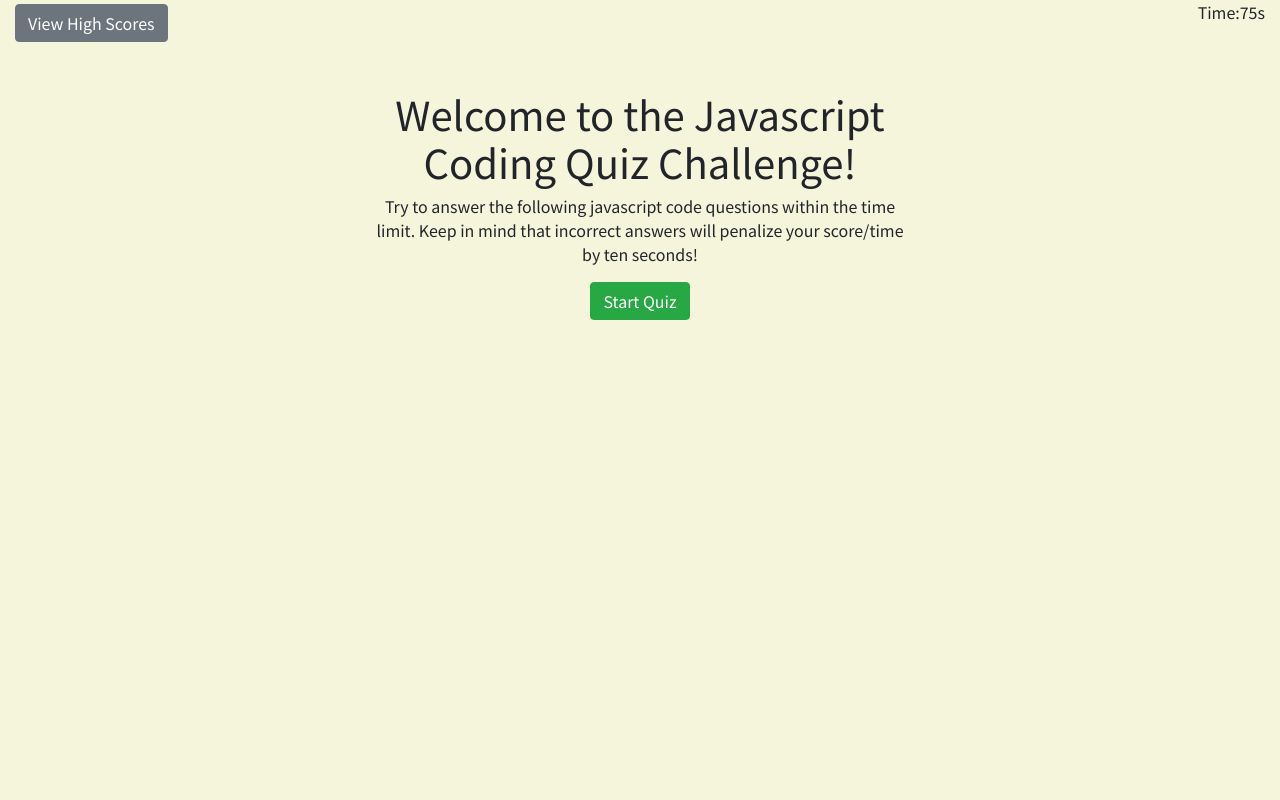
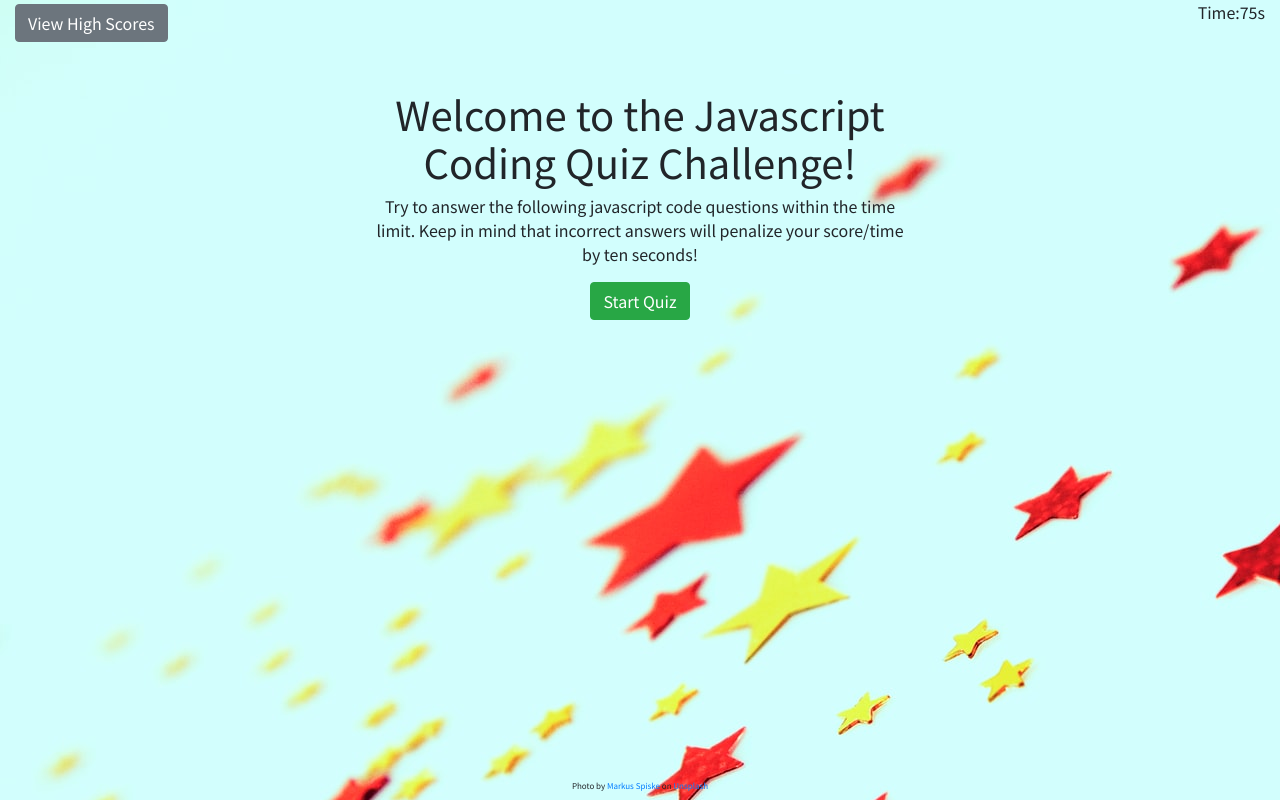
Before and after one commit to hilbug/04-code-quiz, a plain HTML site: page index.html in a window 1280 px wide. Drawn offline with nearby package versions, Linux system fonts and the light colour scheme.

Commit message:
bg img and footer

```diff
--- a/assets/style.css
+++ b/assets/style.css
@@ -6,7 +6,7 @@
 }
 
 body {
-    background-color: beige;
+    background-image: url(../assets/images/markus-spiske-da7AMukpg2k-unsplash-med.jpg);
 }
 
 /* hide sections until they are shown via the click events */
@@ -32,3 +32,9 @@ list-style-type: none;
     outline: none;
     background-color: #28a745;
 }
+
+/* Footer */
+.footer-margin {
+    height: 100px;
+    font-size: .5rem;
+}
--- a/index.html
+++ b/index.html
@@ -108,6 +108,18 @@
         </div>
     </main>
 
+    <!-- Footer -->
+    <!-- Photo credit -->
+    <div class="footer-margin">
+        <footer class="container-fluid fixed-bottom p-0">
+            <div class="row p-2 text-center">
+                <div class="col-12">
+                    <p class="mb-0"><span>Photo by <a href="https://unsplash.com/@markusspiske?utm_source=unsplash&amp;utm_medium=referral&amp;utm_content=creditCopyText">Markus Spiske</a> on <a href="https://unsplash.com/s/photos/outline?utm_source=unsplash&amp;utm_medium=referral&amp;utm_content=creditCopyText">Unsplash</a></span></p>
+                </div>
+            </div>
+        </footer>
+    </div>
+
     <!-- Javascript  -->
     <script src="./assets/script.js"></script>
     <script src="https://code.jquery.com/jquery-3.5.1.slim.min.js"
```
Also changed, not shown: assets/images/markus-spiske-da7AMukpg2k-unsplash-med.jpg (added), assets/images/markus-spiske-da7AMukpg2k-unsplash.jpg (deleted).
